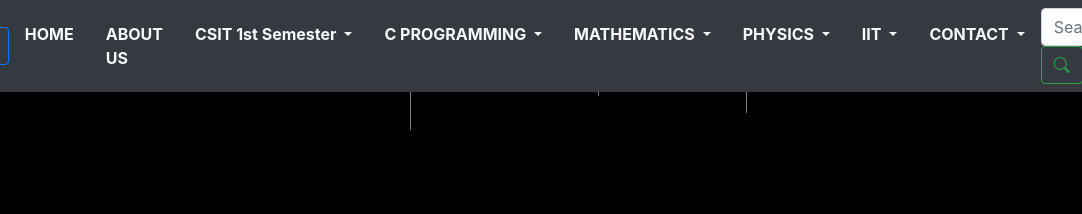
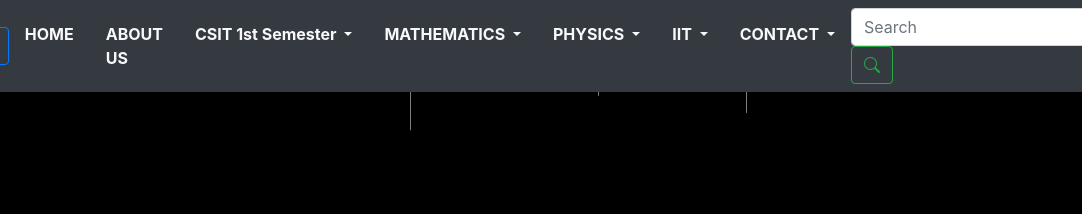
Before and after one commit to purna-shrestha/CSIT-exam, a plain HTML site: page index.html in a window 1280 px wide. Shown: the top 214 px of the page, 198-1280 px from the left. Drawn offline with nearby package versions, Linux system fonts and the light colour scheme; files that its build step writes are made by us from their sources; files whose address does not match are found by name.

Commit message:
first commit vs Code

```diff
--- a/index.html
+++ b/index.html
@@ -87,7 +87,7 @@
                     <a class="dropdown-item" href="#"><i class="bi bi-5-circle-fill"></i> Physics</a>
                   </div>
                 </li>
-                <li class="nav-item dropdown">
+                <!-- <li class="nav-item dropdown">
                     <a class="nav-link text-light font-weight-bold px-3 dropdown-toggle" href="#" id="navbarDropdown" role="button" data-toggle="dropdown" aria-haspopup="true" aria-expanded="false">
                         C PROGRAMMING
                     </a>
@@ -104,7 +104,7 @@
                         <a class="dropdown-item" href="#"><i class="bi bi-1-circle"></i><i class="bi bi-circle-fill"></i> File Handling in C</a>
                         <a class="dropdown-item" href="#"><i class="bi bi-1-circle"></i><i class="bi bi-1-circle"></i> Introduction to Graphics</a>
                     </div>
-                  </li>
+                  </li> -->
                   <li class="nav-item dropdown">
                     <a class="nav-link text-light font-weight-bold px-3 dropdown-toggle" href="#" id="navbarDropdown" role="button" data-toggle="dropdown" aria-haspopup="true" aria-expanded="false">
                         MATHEMATICS
```
